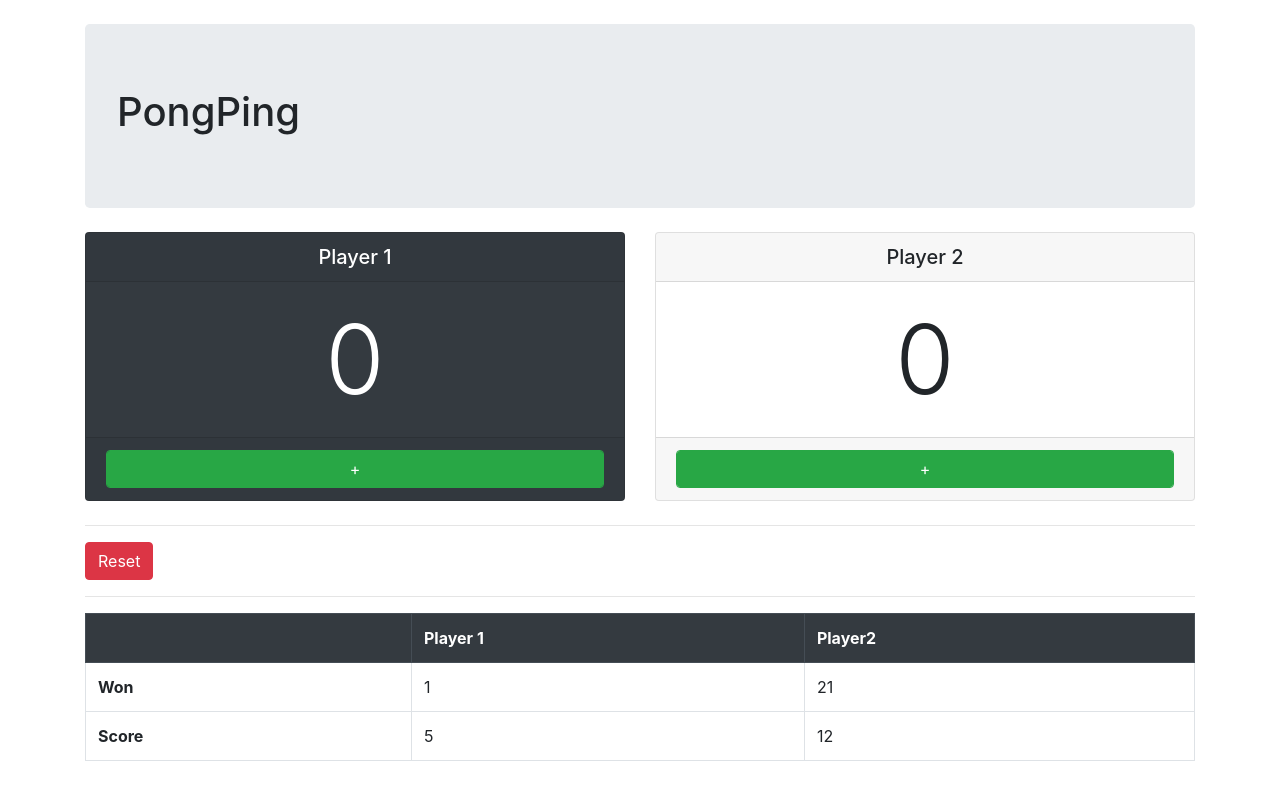
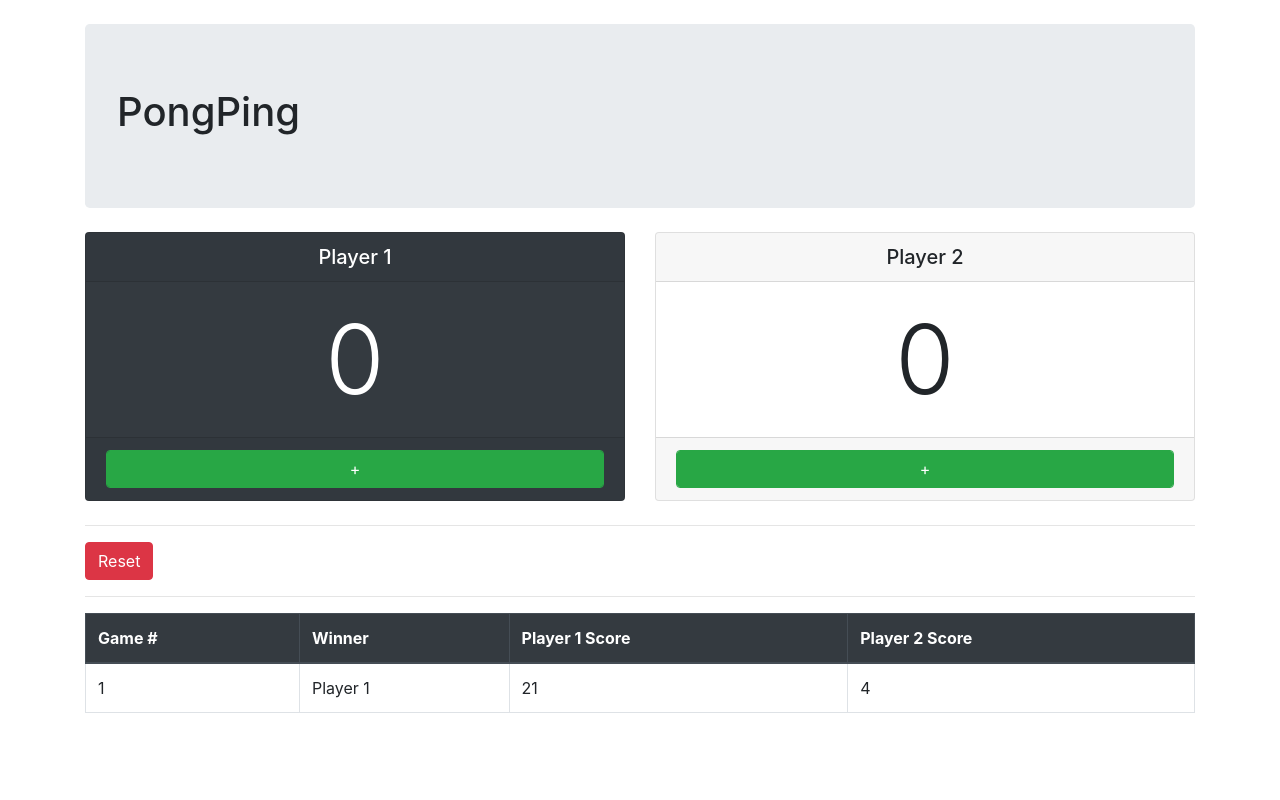
Before and after one commit to deanssmart/redux-developme-week11, a React (Create React App) app: page / in a window 1280 px wide. Built offline with nearby package versions, Linux system fonts and the light colour scheme.

Commit message:
History table added

```diff
--- a/src/components/App.js
+++ b/src/components/App.js
@@ -3,7 +3,7 @@ import Header from './Header'
 import ScoreCard1 from './ScoreCard/ScoreCard1';
 import ScoreCard2 from './ScoreCard/ScoreCard2';
 import Button from './Button';
-import Alert from './Alert/index';
+import Alert from './Alert';
 import Table from './Table';
 
 
@@ -15,6 +15,7 @@ const App = ({
     handleReset,
     player1Serving,
     winner,
+    p1Score,
 }) => (
     <>
       <Header />
@@ -44,16 +45,7 @@ const App = ({
 
       <hr />
 
-      <Table
-        columnHeader1="Player 1"
-        columnHeader2="Player2"
-        rowHeader1="Won"
-        row1Data1="1"
-        row1Data2="21"
-        rowHeader2="Score"
-        row2Data1="5"
-        row2Data2="12"
-      />
+      <Table />
 
     </>
 );
--- a/src/components/Table.js
+++ /dev/null
@@ -1,32 +0,0 @@
-import React from 'react';
-
-const Table = ({
-    columnHeader1,
-    columnHeader2,
-    rowHeader1,
-    row1Data1,
-    row1Data2,
-    rowHeader2,
-    row2Data1,
-    row2Data2,
-}) => (
-        <table className="table table-bordered">
-            <tr className="thead-dark">
-                <th></th>
-                <th>{ columnHeader1 }</th>
-                <th>{ columnHeader2 }</th>
-            </tr>
-            <tr>
-                <th>{ rowHeader1 }</th>
-                <td>{ row1Data1 }</td>
-                <td>{ row1Data2 }</td>
-            </tr>
-            <tr>
-                <th>{ rowHeader2 }</th>
-                <td>{ row2Data1 }</td>
-                <td>{ row2Data2 }</td>
-            </tr>
-        </table>
-);
-
-export default Table;
--- /dev/null
+++ b/src/components/Table/Table.js
@@ -0,0 +1,36 @@
+import React from 'react';
+
+const Table = ({
+    history,
+}) => (
+        <table className="table table-bordered">
+            <thead className="thead-dark">
+                <tr >
+                    <th>Game #</th>
+                    <th>Winner</th>
+                    <th>Player 1 Score</th>
+                    <th>Player 2 Score</th>
+                </tr>
+            </thead>
+            <tbody>
+                { history.map((item, i) => (
+                    <tr key={ i }>
+                       <td>
+                           { i + 1 }
+                        </td>
+                        <td>
+                           { item.player_1.won ? "Player 1" : "Player 2" }
+                        </td>
+                        <td>
+                           { item.player_1.score }
+                        </td>
+                        <td>
+                           { item.player_2.score }
+                        </td>
+                    </tr>
+                ))}
+            </tbody>
+        </table>
+);
+
+export default Table;
--- /dev/null
+++ b/src/components/Table/index.js
@@ -0,0 +1,6 @@
+import { connect } from 'react-redux';
+import Table from './Table';
+
+const mapStateToProps = ({ history }) => ({ history });
+
+export default connect(mapStateToProps)(Table);
--- a/src/data/initial.js
+++ b/src/data/initial.js
@@ -3,6 +3,17 @@ const initial = {
     player2: 0,
     player1Serving: true,
     winner: 0,
+    history: [{
+        player_1: {
+            score: 21,
+            won: true,
+        },
+
+        player_2: {
+            score: 4,
+            won: false,
+        }
+      }]
   };
 
 export default initial;
--- a/src/data/reducer.js
+++ b/src/data/reducer.js
@@ -2,7 +2,7 @@ import initial from './initial';
 
 const alternate = (state) => {
   return (state.player1 >= 20 && state.player2 >= 20) ? 2 : 5;
-}
+};
 
 const server = (state) => {
   const total = state.player1 + state.player2;
@@ -10,14 +10,14 @@ const server = (state) => {
   return {
     ...state,
     player1Serving: total % alternate(state) === 0 ? !state.player1Serving : state.player1Serving
-  }
+  };
 };
 
 const score = (state, { player }) => {
   return {
     ...state,
     [player]: state[player] + 1,
-  }
+  };
 };
 
 const player1Wins = (state) => {
@@ -31,16 +31,37 @@ const player2Wins = (state) => {
 const winner = (state) => {
   return {
     ...state,
-    winner: player1Wins(state) ? 1 : (player2Wins(state) ? 2 : 0)
-  }
+    winner: player1Wins(state) ? 1 : (player2Wins(state) ? 2 : 0),
+  };
+};
+
+const history = (state) => {
+  return {
+    ...state,
+    history: player1Wins(state) || player2Wins(state) ? [...state.history, {
+      player_1: {
+        score: state.player1,
+        won: player1Wins(state),
+      },
+
+      player_2:{
+        score: state.player2,
+        won: player2Wins(state),
+      },
+
+    }] : state.history
+  };
 };
 
 const reducer = (state, action) => {
   switch (action.type) {
-    case "SCORE": return winner(server(score(state, action)));
-    case "RESET": return initial;
+    case "SCORE": return history(winner(server(score(state, action))));
+    case "RESET": return {
+      ...initial,
+      history: state.history,
+    };
     default: return state;
-  }
+  };
 };
 
 
--- a/src/index.js
+++ b/src/index.js
@@ -4,8 +4,6 @@ import ReactDOM from 'react-dom';
 import App from './components/App';
 import store from './data/store';
 import { Provider } from 'react-redux';
-
-let state = store.getState();
 
 ReactDOM.render(
   <Provider store={ store }>
```
